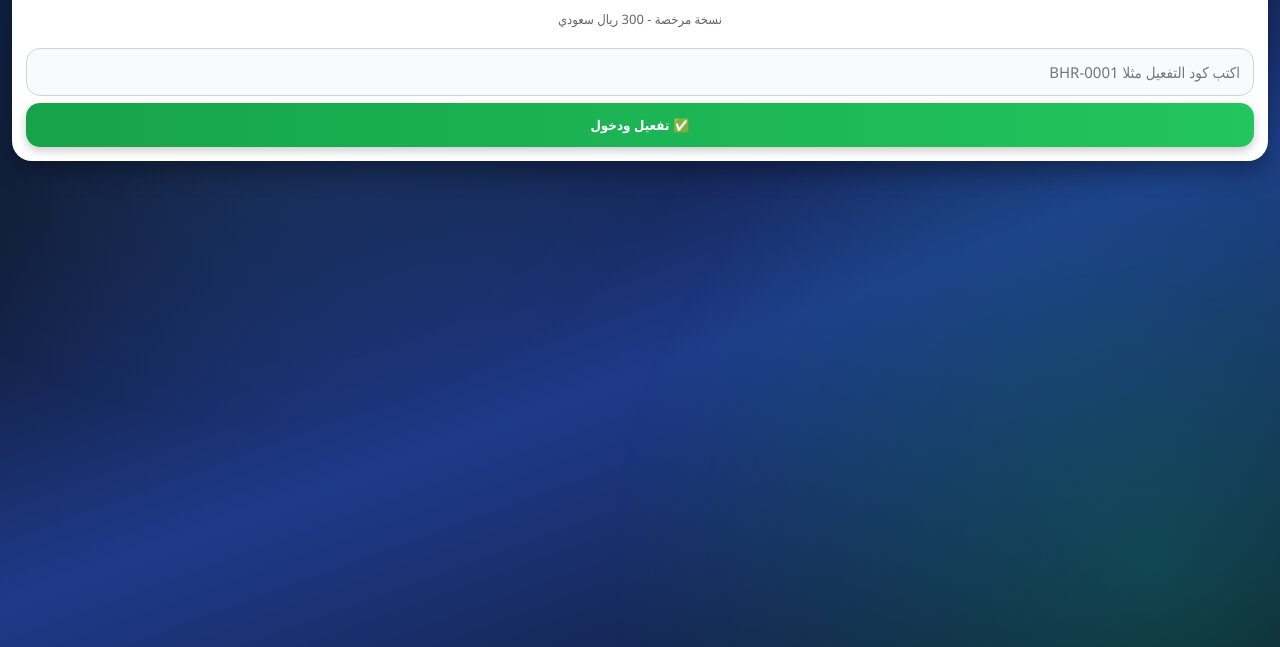
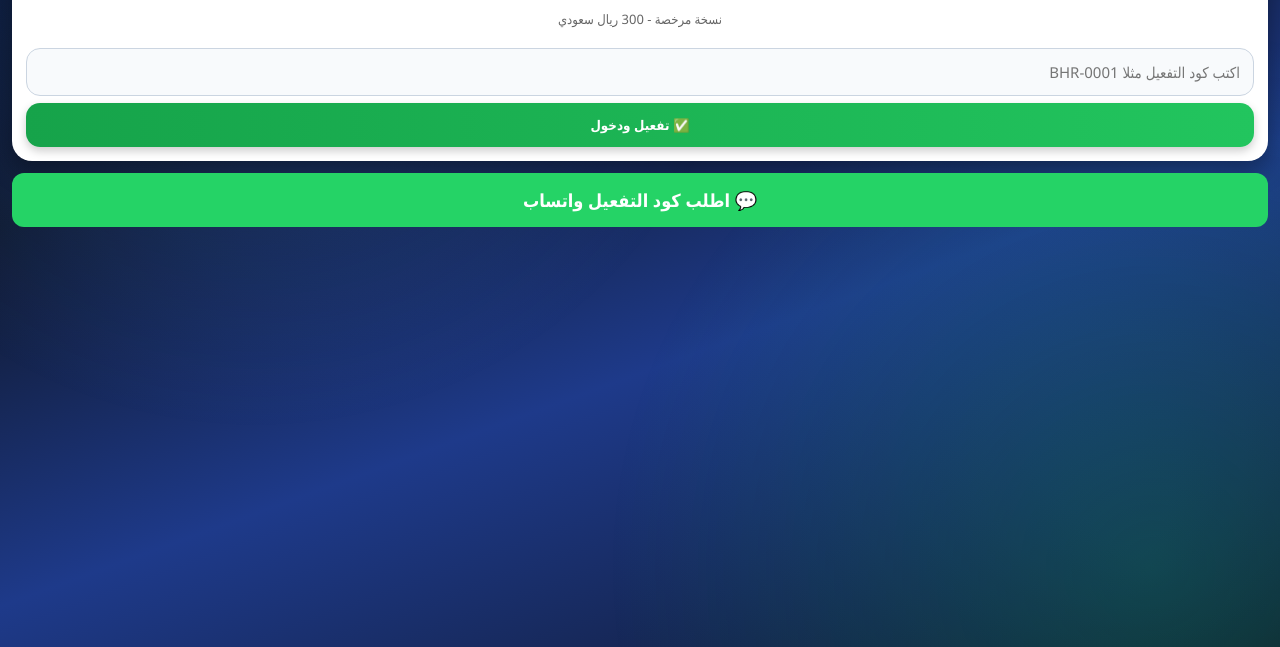
Before and after one commit to alnydalndlyb87-collab/bhr-pro, a plain HTML site: page sell.html in a window 1280 px wide. Shown: the part 153-800 px from the top of the page. Drawn offline with Linux system fonts and the light colour scheme.

Commit message:
Update sell.html

```diff
--- a/sell.html
+++ b/sell.html
@@ -41,7 +41,7 @@ table{width:100%;border-collapse:collapse;background:#fff;color:#111;border-radi
 </style>
 </head>
 <body>
-<div id="lock" class="white center"><div style="font-size:40px">💼</div><h2 style="margin:5px 0">نظام محلك التقني</h2><p style="color:#2563eb;font-weight:900;margin:0">برؤية حديثة - BHR PRO</p><p style="font-size:13px;color:#666">نسخة مرخصة - 300 ريال سعودي</p><input id="code" placeholder="اكتب كود التفعيل مثلا BHR-0001"><button class="green" onclick="login()">✅ تفعيل ودخول</button></div>
+<div id="lock" class="white center"><div style="font-size:40px">💼</div><h2 style="margin:5px 0">نظام محلك التقني</h2><p style="color:#2563eb;font-weight:900;margin:0">برؤية حديثة - BHR PRO</p><p style="font-size:13px;color:#666">نسخة مرخصة - 300 ريال سعودي</p><input id="code" placeholder="اكتب كود التفعيل مثلا BHR-0001"><button class="green" onclick="login()">✅ تفعيل ودخول</button></div><a href="https://wa.me/967777517760?text=السلام%20عليكم%20أبغى%20كود%20تفعيل%20نظام%20BHR%20PRO" target="_blank" style="display:block;text-align:center;background:#25D366;color:white;padding:15px;border-radius:12px;font-size:18px;font-weight:bold;text-decoration:none;margin-top:12px;">💬 اطلب كود التفعيل واتساب</a>
 <div id="app" style="display:none">
 <div class="top noPrint"><div class="row"><div><h2 style="margin:0">💼 نظام محلك التقني</h2><p style="margin:2px 0;color:#facc15;font-weight:bold">برؤية حديثة ✨ BHR PRO</p><span class="badge" id="shopName"></span></div><button class="red" style="width:80px" onclick="logout()">🔒 قفل</button></div></div>
 <div class="card noPrint"><div class="tabs"><button class="on" onclick="showTab('debts',this)">👥 ديون الزبائن</button><button onclick="showTab('mydebts',this)">📝 ديون علي</button><button onclick="showTab('stock',this)">📦 البضاعة</button><button onclick="showTab('invoices',this)">🧾 فواتير</button><button onclick="showTab('receipts',this)">🧾 سند قبض</button><button onclick="showTab('statement',this)">📄 كشف حساب</button><button onclick="showTab('inventory',this)">📊 الجرد</button></div>
```
